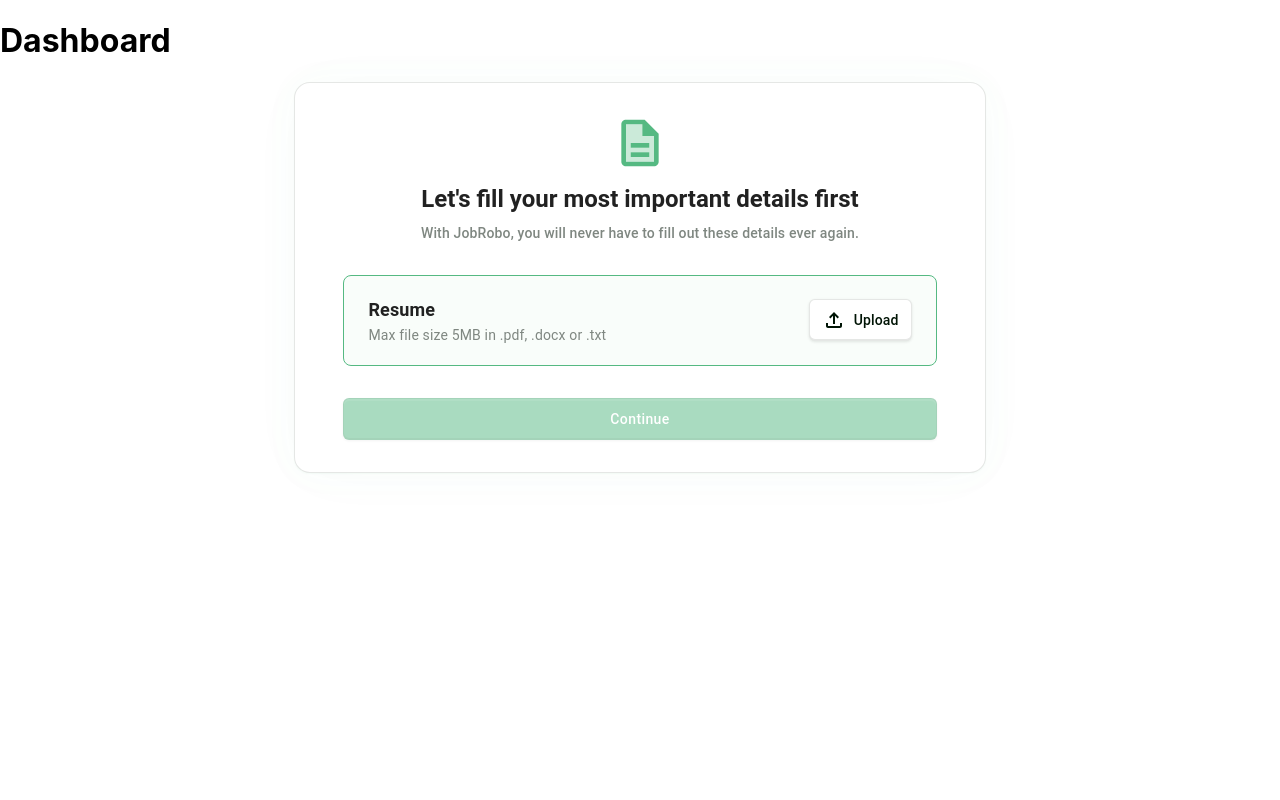
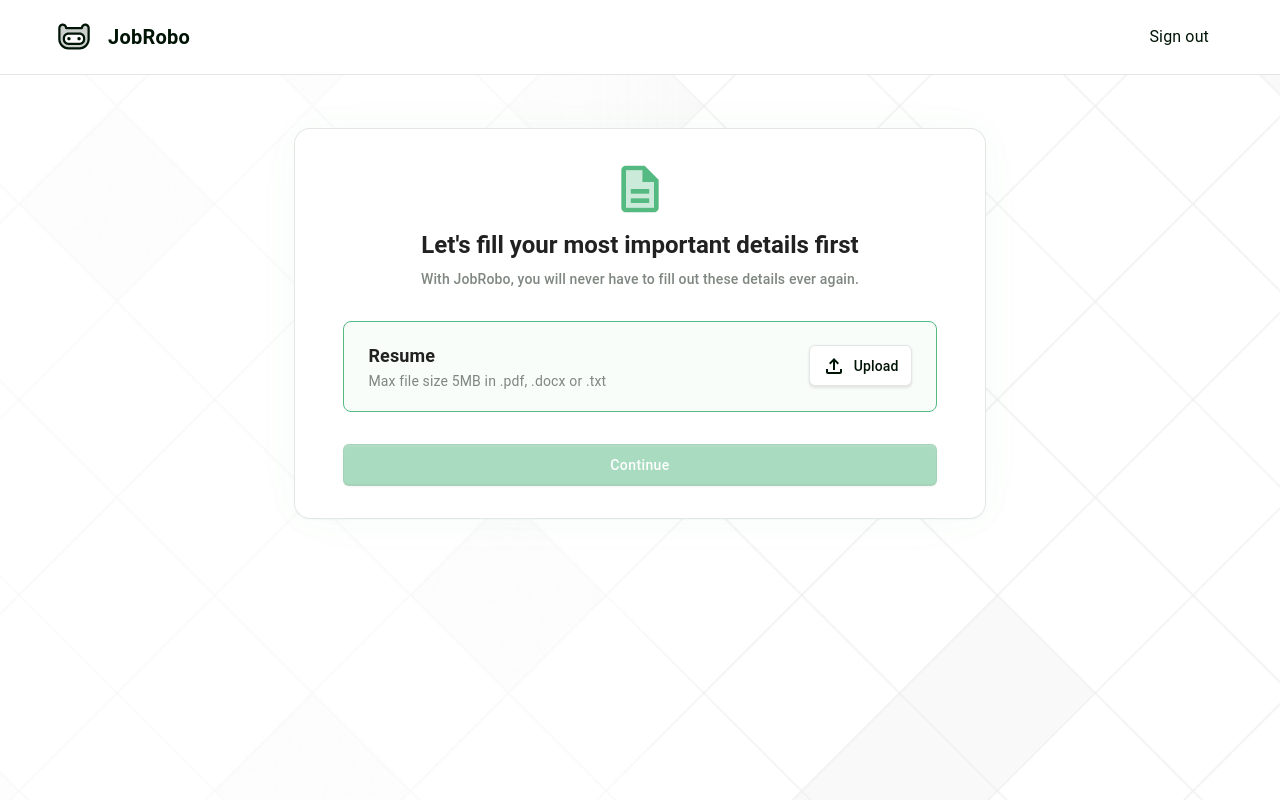
Before and after one commit to InterviewsMaster-IM/JobRobo-Frontend, a React (Create React App) app: page /dashboard in a window 1280 px wide. Built offline with nearby package versions, Linux system fonts and the light colour scheme; no server answers; sample sign-in values are in the browser's storage.

Commit message:
Added Onboarding Layout and top header

```diff
--- /dev/null
+++ b/src/components/Layouts/OnboardingLayout.js
@@ -0,0 +1,23 @@
+import React from 'react'
+import Header from '../Onboarding/Header'
+import Box from '@mui/material/Box'
+import RectangleMask from '../../assets/images/Rectanglesmaskgroup.png';
+
+const OnboardingLayout = ({ children }) => {
+    return (
+        <Box minHeight={'100vh'}
+            sx={{
+                backgroundImage: `url(${RectangleMask})`,
+                backgroundRepeat: `no-repeat`,
+                backgroundSize: `cover`,
+                backgroundPosition: `center`,
+            }}>
+            <Header />
+            <Box paddingTop={'8rem'}>
+                {children}
+            </Box>
+        </Box>
+    )
+}
+
+export default OnboardingLayout;
--- /dev/null
+++ b/src/components/Onboarding/Header.js
@@ -0,0 +1,61 @@
+import React from 'react';
+import AppBar from '@mui/material/AppBar';
+import Card from '@mui/material/Card';
+import Grid from '@mui/material/Grid';
+import CardContent from '@mui/material/CardContent';
+import CardMedia from '@mui/material/CardMedia';
+import Typography from '@mui/material/Typography';
+import LogoImage from '../../assets/images/FinnTheHuman.svg';
+import { styled } from '@mui/system';
+import { Button } from '@mui/material';
+
+const CardContentNoPadding = styled(CardContent)(`
+  padding: 0;
+  &:last-child {
+	padding-bottom: 0;
+  }
+`);
+
+const Header = () => {
+    return (
+        <AppBar sx={{ backgroundColor: '#FFF', boxShadow: 'none', borderBottom: '1px solid #E5E5E5' }}>
+            <Grid container padding={'16px 56px'} display={'flex'} alignItems={'center'} justifyContent={'space-between'}>
+                <Grid item>
+                    <Card variant='none' sx={{ display: 'flex', gap: '16px', alignItems: 'center', backgroundColor: 'transparent' }}>
+                        <CardMedia
+                            component="img"
+                            sx={{ width: 36 }}
+                            image={LogoImage}
+                            alt="JobRobo"
+                        >
+                        </CardMedia>
+                        <CardContentNoPadding>
+                            <Typography variant='h6' fontWeight={'600'} letterSpacing={'0.24px'} color={'#001405'}>
+                                JobRobo
+                            </Typography>
+                        </CardContentNoPadding>
+                    </Card>
+                </Grid>
+                <Grid item>
+                    <Button variant='text' sx={{
+                        padding: '8px 14px',
+                        color: '#001405',
+                        textTransform: 'none',
+                        fontWeight: '500',
+                        border: '1px solid transparent',
+                        '&:hover': {
+                            borderColor: 'rgba(0, 20, 5)',
+                            backgroundColor: '#FFF',
+                          }
+                        }}>
+                        <Typography>
+                            Sign out
+                        </Typography>
+                    </Button>
+                </Grid>
+            </Grid>
+        </AppBar>
+    )
+}
+
+export default Header;
--- a/src/components/common/ProtectRoute.js
+++ b/src/components/common/ProtectRoute.js
@@ -8,13 +8,13 @@ const ProtectedRoute = ({ component: Component, ...rest }) => {
     // console.log(isAuthenticated);
 
     return (
-        <div>
+        <>
             {isAuthenticated ? (
                 <Component />
             ) : (
                 <Navigate to="/" replace />
             )}
-        </div>
+        </>
     );
 };
 
--- a/src/pages/DashboardPage.js
+++ b/src/pages/DashboardPage.js
@@ -1,12 +1,15 @@
 import React from 'react';
 import ResumeUpload from '../components/resume/UploadResume';
+import Header from '../components/Onboarding/Header';
+import OnboardingLayout from '../components/Layouts/OnboardingLayout';
 
 const DashboardPage = () => {
     return (
-        <div>
-            <h1>Dashboard</h1>
-            <ResumeUpload />
-        </div>
+        <>
+            <OnboardingLayout>
+                <ResumeUpload />
+            </OnboardingLayout>
+        </>
     );
 };
 
```
